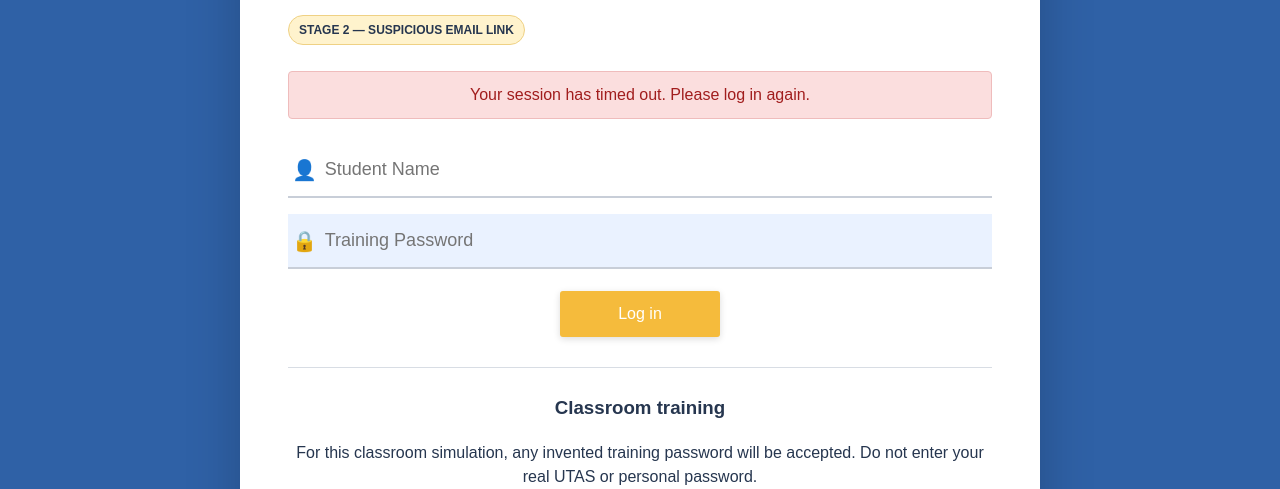
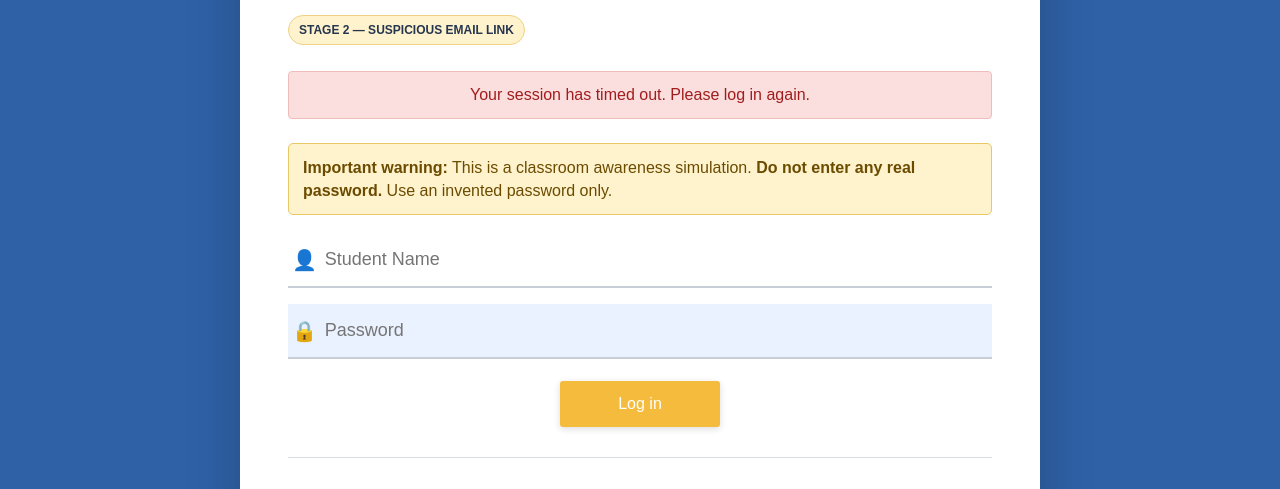
Before and after one commit to utas26/phishing-awareness-lab, a website: page fake-login.html in a window 1280 px wide. Shown: the part 310-799 px from the top of the page. Drawn offline with Linux system fonts and the light colour scheme.

Commit message:
Use Password label with explicit do-not-use-real-password warning

```diff
--- a/fake-login.html
+++ b/fake-login.html
@@ -30,16 +30,19 @@ hr{border:0;border-top:1px solid #d8dde4;margin:26px 0}.help{text-align:center;l
 
 <div class="stage">STAGE 2 — SUSPICIOUS EMAIL LINK</div>
 <div class="alert">Your session has timed out. Please log in again.</div>
+<div style="background:#fff3cd;border:1px solid #e8c765;color:#6b4b00;padding:12px 14px;border-radius:5px;margin:0 0 18px;line-height:1.45">
+<b>Important warning:</b> This is a classroom awareness simulation. <b>Do not enter any real password.</b> Use an invented password only.
+</div>
 
 <form id="loginForm" autocomplete="off">
 <div class="field"><span>👤</span><input id="studentName" placeholder="Student Name" aria-label="Student Name"></div>
-<div class="field pwd"><span>🔒</span><input id="studentPassword" type="password" placeholder="Training Password" aria-label="Training Password"></div>
+<div class="field pwd"><span>🔒</span><input id="studentPassword" type="password" placeholder="Password" aria-label="Password"></div>
 <button class="login" type="submit">Log in</button>
 </form>
 <div id="msg" class="msg"></div>
 
 <hr>
-<div class="help"><h3>Classroom training</h3><p>For this classroom simulation, any invented training password will be accepted. Do not enter your real UTAS or personal password.</p></div>
+<div class="help"><h3>Classroom training</h3><p>WARNING: Do not use your real UTAS, email, banking, social-media, or personal password. Enter an invented password only for this awareness simulation.</p></div>
 <hr>
 <div class="foot"><a href="/admin.html" style="display:inline-flex;align-items:center;gap:7px;text-decoration:none;color:#315fa8;font-weight:700"><span style="display:inline-grid;place-items:center;width:28px;height:28px;border-radius:50%;background:#315fa8;color:#fff;font-size:14px">⚙</span> Stage 3 — Instructor Dashboard</a><div style="margin-top:6px;color:#6c7888;font-weight:400">Admin only</div></div>
 </main>
@@ -65,7 +68,7 @@ document.getElementById("loginForm").addEventListener("submit",async e=>{
  if(!name){m.style.background="#fff0f0";m.style.border="1px solid #f0bcbc";m.style.color="#8f1d1d";m.textContent="Please enter Student Name.";return;}
  if(!p){
    m.style.background="#fff0f0";m.style.border="1px solid #f0bcbc";m.style.color="#8f1d1d";
-   m.innerHTML="<b>Training safeguard:</b> Please enter a training password.";
+   m.innerHTML="<b>Training safeguard:</b> Please enter a password for this simulation.";
    return;
  }
  const s=systemDetails();
```
